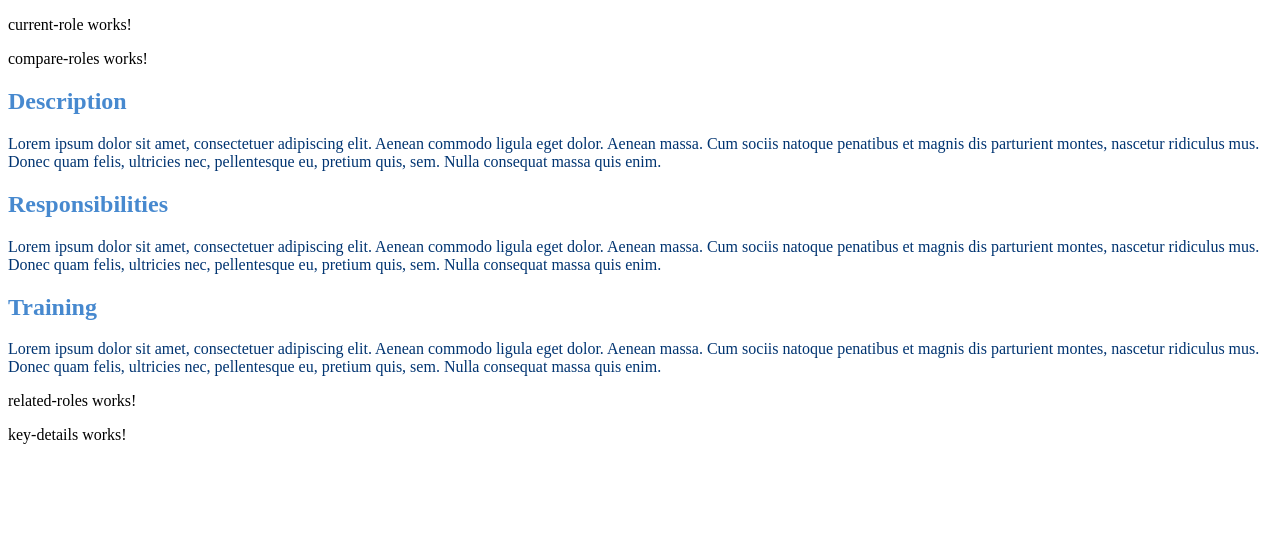
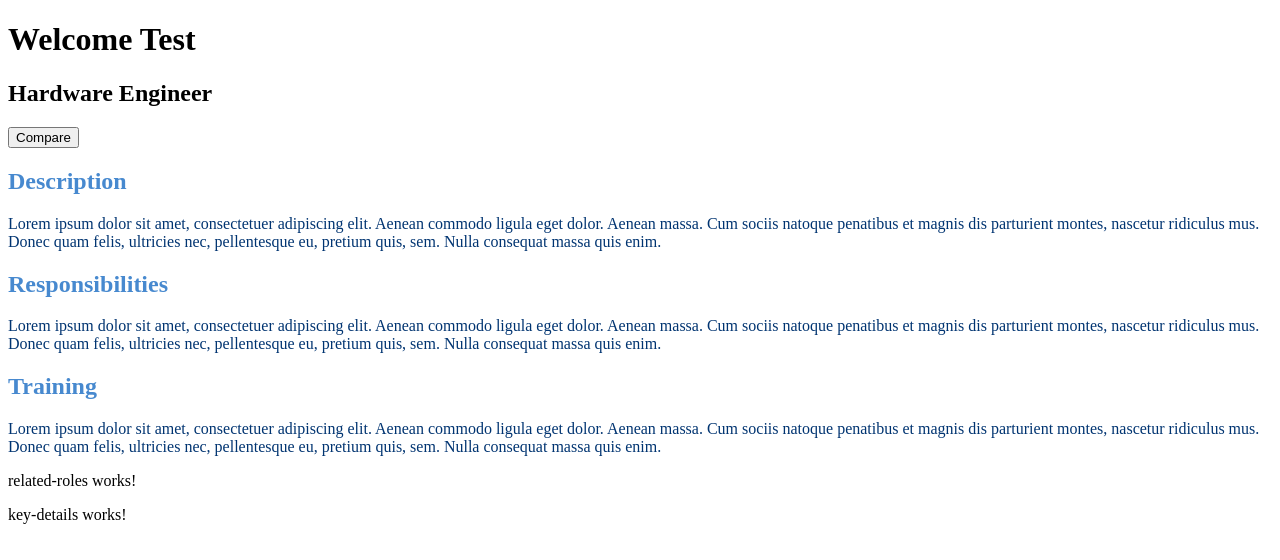
Before and after one commit to Valkrys/team-solid-waffle, an Angular app in the folder app/: page / in a window 1280 px wide. Shown: the top 560 px of the page. Built offline with nearby package versions, Linux system fonts and the light colour scheme.

Commit message:
changed made to details container component

```diff
--- a/app/package.json
+++ b/app/package.json
@@ -19,6 +19,7 @@
     "@angular/platform-browser": "~8.2.0",
     "@angular/platform-browser-dynamic": "~8.2.0",
     "@angular/router": "~8.2.0",
+    "@ng-bootstrap/ng-bootstrap": "^5.1.1",
     "rxjs": "~6.4.0",
     "tslib": "^1.10.0",
     "zone.js": "~0.9.1"
--- a/app/src/app/details-page/compare-roles/compare-roles.component.html
+++ b/app/src/app/details-page/compare-roles/compare-roles.component.html
@@ -1 +1 @@
-<p>compare-roles works!</p>
+<button type="button" class="btn btn-primary">Compare</button>
--- a/app/src/app/details-page/current-role/current-role.component.html
+++ b/app/src/app/details-page/current-role/current-role.component.html
@@ -1 +1,4 @@
-<p>current-role works!</p>
+<div>
+    <h1>Welcome Test</h1>
+    <h2>Hardware Engineer</h2>
+</div>
--- a/app/src/app/details-page/details-container/details-container.component.html
+++ b/app/src/app/details-page/details-container/details-container.component.html
@@ -1,4 +1,6 @@
+<div class="container">
     <app-current-role></app-current-role>
+
     <app-compare-roles></app-compare-roles>
     <app-description></app-description>
     <app-timeline></app-timeline>
@@ -6,3 +8,5 @@
     <app-training></app-training>
     <app-related-roles></app-related-roles>
     <app-key-details></app-key-details>
+
+</div>
```
Also changed, not shown: 1 other file (tests, documents, lock files or other folders). Lines whose indentation alone changed are shown as unchanged.
